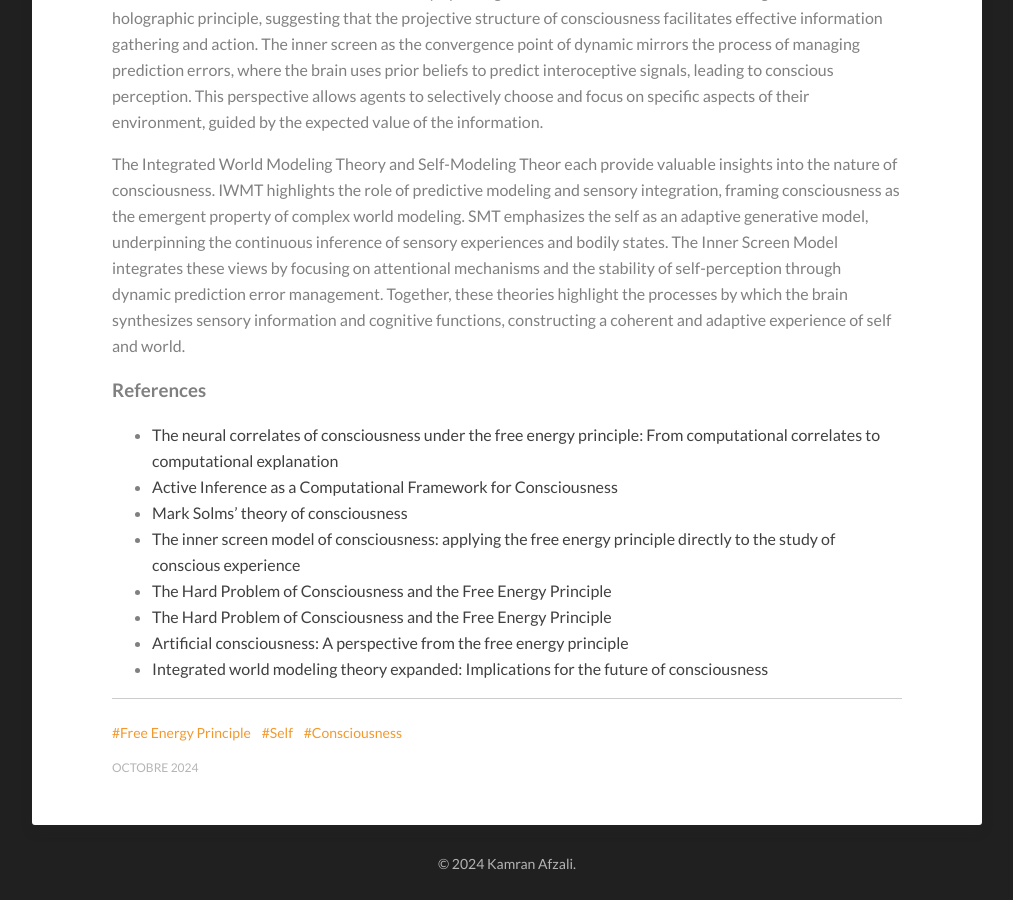
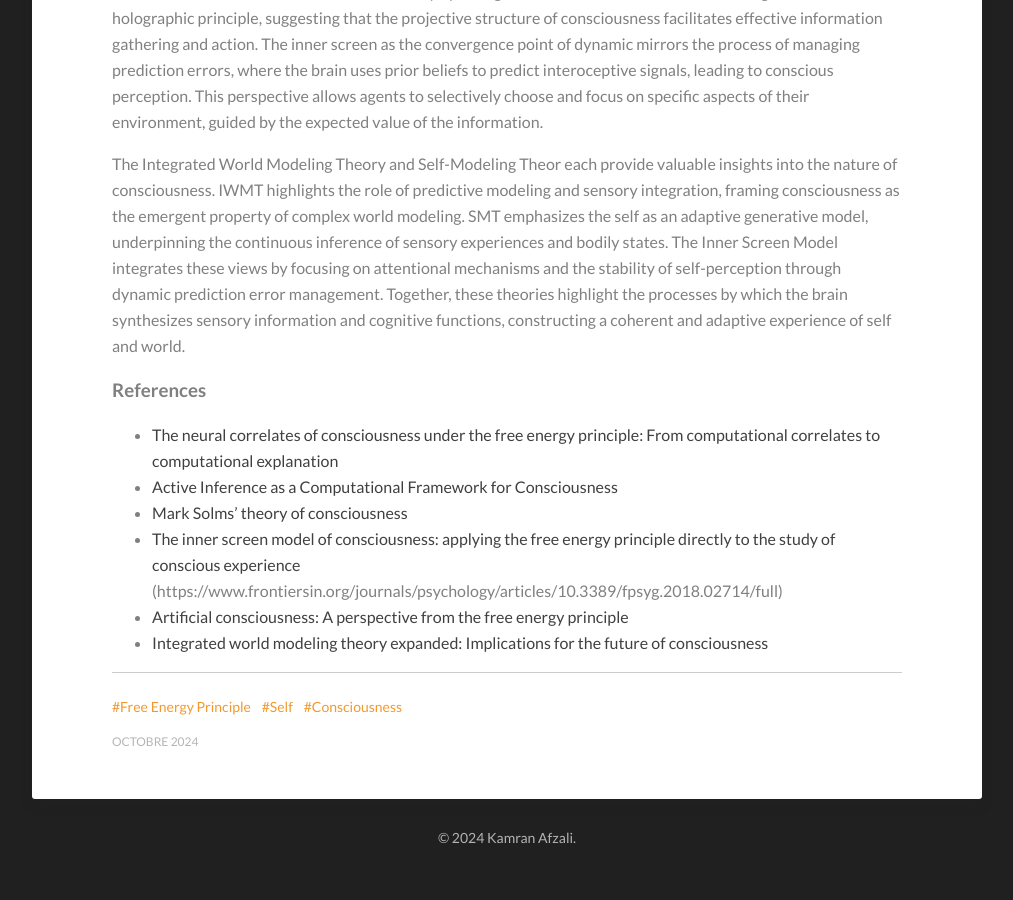
Before and after one commit to Kamran-Afzali/Kamran-Afzali.github.io, a Jekyll site: the page built from _posts/2024-10-28-con_fep_2.md, in a window 1280 px wide and 900 px high, scrolled down 2993 px. Shown: the whole window, without its empty margins (133-1146 px from the left). Built offline with Jekyll 4.4.1, drawn with Linux system fonts in a browser that asks for light colours; after the commit the page ends 3867 px from its top, so only the background shows below that.

Commit message:
Update 2024-10-28-con_fep_2.md

```diff
--- a/_posts/2024-10-28-con_fep_2.md
+++ b/_posts/2024-10-28-con_fep_2.md
@@ -30,7 +30,6 @@ The Integrated World Modeling Theory and Self-Modeling Theor each provide valuab
 - [Active Inference as a Computational Framework for Consciousness](https://link.springer.com/article/10.1007/s13164-021-00579-w)
 - [Mark Solms’ theory of consciousness](https://selfawarepatterns.com/2021/02/25/mark-solms-theory-of-consciousness/)
 - [The inner screen model of consciousness: applying the free energy principle directly to the study of conscious experience](https://www.researchgate.net/publication/370494846_The_inner_screen_model_of_consciousness_applying_the_free_energy_principle_directly_to_the_study_of_conscious_experience)
-- [The Hard Problem of Consciousness and the Free Energy Principle](https://www.ncbi.nlm.nih.gov/pmc/articles/PMC6363942/)
-- [The Hard Problem of Consciousness and the Free Energy Principle ](https://www.frontiersin.org/journals/psychology/articles/10.3389/fpsyg.2018.02714/full)
+(https://www.frontiersin.org/journals/psychology/articles/10.3389/fpsyg.2018.02714/full)
 - [Artificial consciousness: A perspective from the free energy principle](https://philarchive.org/archive/WIECLL)
 - [Integrated world modeling theory expanded: Implications for the future of consciousness](https://www.frontiersin.org/articles/10.3389/fncom.2022.642397/full)
```
